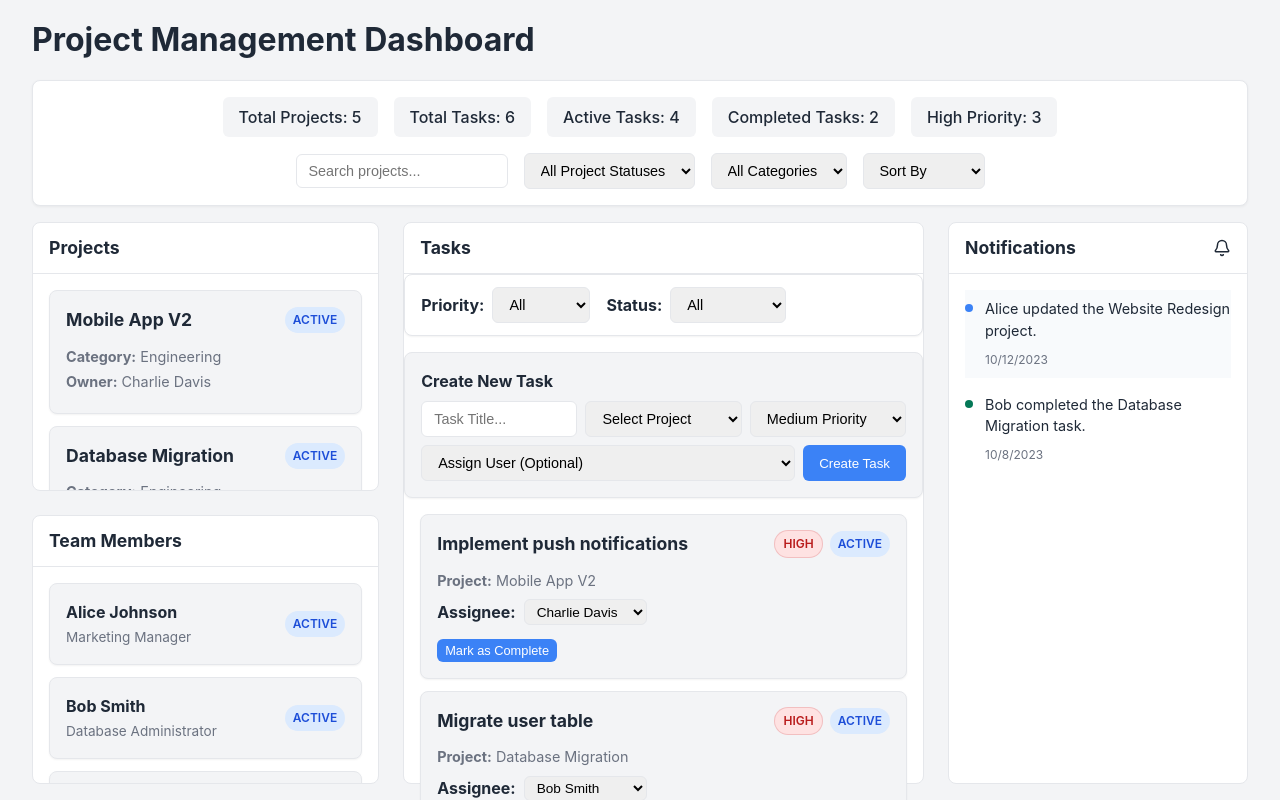
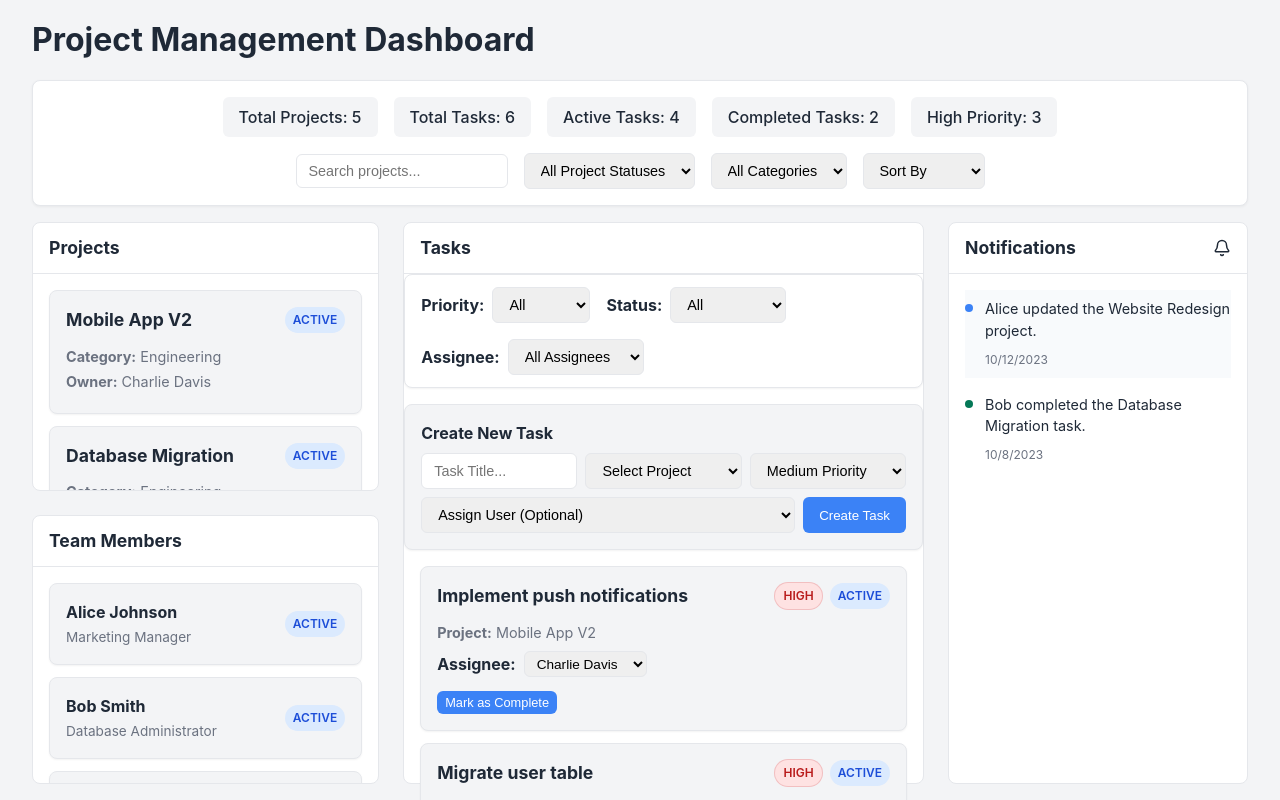
Before and after one commit to sameershaik787/labpractical, a React app: page / in a window 1280 px wide. Shown: the top 800 px of the page. Built offline with nearby package versions, Linux system fonts and the light colour scheme; the HTML template or start-up script is replaced by a standard one.

Commit message:
feat(ui): add assignee selector filter to task list filter bar

```diff
--- a/src/components/TaskList.jsx
+++ b/src/components/TaskList.jsx
@@ -7,6 +7,7 @@ function TaskList({ tasks, onCreateTask, onAssignTask, onCompleteTask, projects,
     const [newTaskAssignee, setNewTaskAssignee] = useState('');
     const [priorityFilter, setPriorityFilter] = useState('All');
     const [statusFilter, setStatusFilter] = useState('All');
+    const [assigneeFilter, setAssigneeFilter] = useState('All');
 
     const handlePriorityFilterChange = (priority) => {
         setPriorityFilter(priority);
@@ -19,6 +20,13 @@ function TaskList({ tasks, onCreateTask, onAssignTask, onCompleteTask, projects,
         setStatusFilter(status);
         if (onFilterChange) {
             onFilterChange({ ...currentFilters, status });
+        }
+    };
+
+    const handleAssigneeFilterChange = (assignee) => {
+        setAssigneeFilter(assignee);
+        if (onFilterChange) {
+            onFilterChange({ ...currentFilters, assignee });
         }
     };
 
@@ -62,6 +70,20 @@ function TaskList({ tasks, onCreateTask, onAssignTask, onCompleteTask, projects,
                         <option value="All">All</option>
                         <option value="Active">Active</option>
                         <option value="Completed">Completed</option>
+                    </select>
+                </div>
+
+                <div style={{ display: 'flex', alignItems: 'center', gap: '0.5rem' }}>
+                    <label><strong>Assignee:</strong></label>
+                    <select
+                        value={assigneeFilter}
+                        onChange={(e) => handleAssigneeFilterChange(e.target.value)}
+                    >
+                        <option value="All">All Assignees</option>
+                        <option value="Unassigned">Unassigned</option>
+                        {users.map(u => (
+                            <option key={u.id} value={u.name}>{u.name}</option>
+                        ))}
                     </select>
                 </div>
             </div>
```
